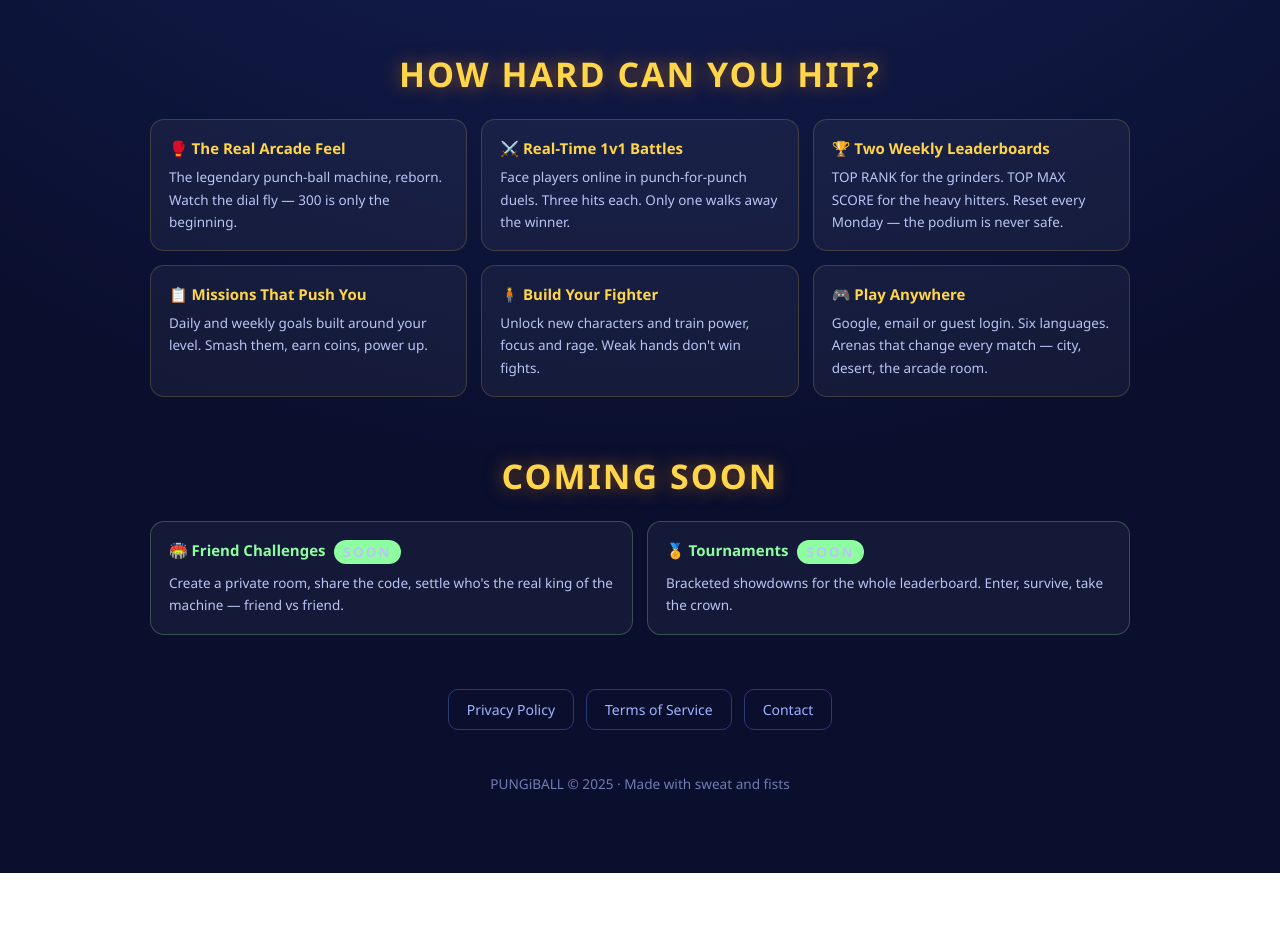
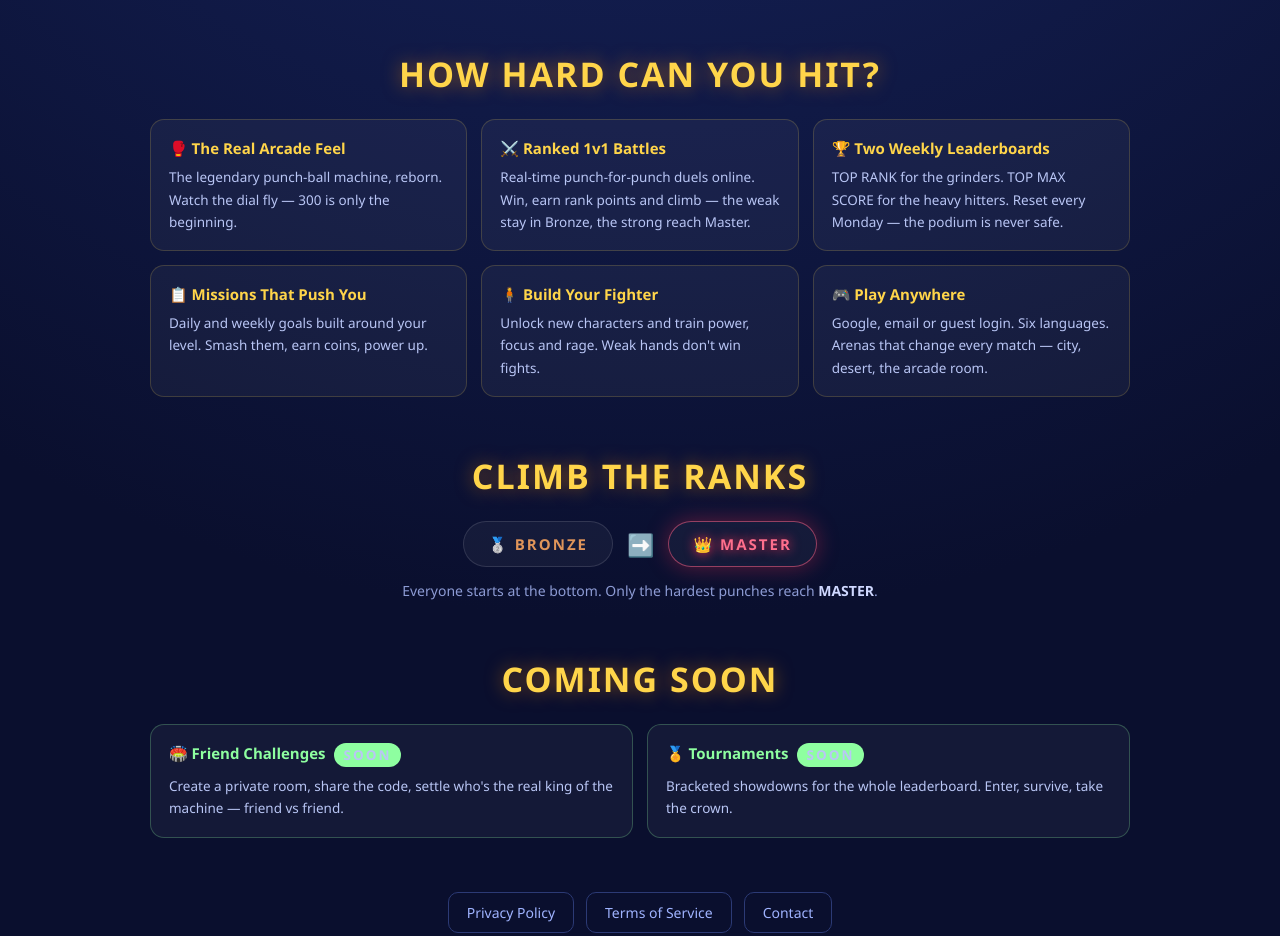
Before and after one commit to crewq55/pungiball-site, a plain HTML site: page index.html in a window 1280 px wide. Shown: the part 1020-1956 px from the top of the page. Before the commit the page ends 1893 px from the top, so only its background shows below. Drawn offline with Linux system fonts and the light colour scheme.

Commit message:
Sezione CLIMB THE RANKS: Bronze -> Master

```diff
--- a/index.html
+++ b/index.html
@@ -55,6 +55,21 @@
   .feat b { display: block; color: #ffd54a; font-size: 15px; margin-bottom: 7px; }
   .feat span { color: #b9c6f5; font-size: 13.5px; line-height: 1.5; }
 
+  /* ---------- RANKED LADDER ---------- */
+  .ladder { display: flex; align-items: center; justify-content: center;
+            flex-wrap: wrap; gap: 14px; margin-top: 6px; }
+  .league { display: flex; align-items: center; gap: 8px; padding: 12px 24px;
+            border-radius: 999px; background: rgba(255,255,255,.045);
+            border: 1px solid rgba(255,255,255,.12); font-size: 15px;
+            font-weight: bold; letter-spacing: 2px; }
+  .lg-bronze { color: #e0955a; }
+  .lg-master { color: #ff6f8d; border-color: rgba(255,96,130,.55);
+               text-shadow: 0 0 12px #ff3050;
+               box-shadow: 0 0 22px rgba(255,48,80,.35); }
+  .arrow { color: #8d9bd4; font-size: 22px; }
+  .ladder-sub { color: #8d9bd4; font-size: 14px; margin-top: 14px; }
+  .ladder-sub b { color: #cfd8ff; }
+
   /* ---------- COMING SOON ---------- */
   .soon { margin-top: 14px; display: grid; grid-template-columns: repeat(auto-fit, minmax(250px,1fr));
           gap: 14px; text-align: left; }
@@ -97,8 +112,8 @@
   <div class="feats">
     <div class="feat"><b>&#x1F94A; The Real Arcade Feel</b>
       <span>The legendary punch-ball machine, reborn. Watch the dial fly — 300 is only the beginning.</span></div>
-    <div class="feat"><b>&#x2694;&#xFE0F; Real-Time 1v1 Battles</b>
-      <span>Face players online in punch-for-punch duels. Three hits each. Only one walks away the winner.</span></div>
+    <div class="feat"><b>&#x2694;&#xFE0F; Ranked 1v1 Battles</b>
+      <span>Real-time punch-for-punch duels online. Win, earn rank points and climb — the weak stay in Bronze, the strong reach Master.</span></div>
     <div class="feat"><b>&#x1F3C6; Two Weekly Leaderboards</b>
       <span>TOP RANK for the grinders. TOP MAX SCORE for the heavy hitters. Reset every Monday — the podium is never safe.</span></div>
     <div class="feat"><b>&#x1F4CB; Missions That Push You</b>
@@ -108,6 +123,14 @@
     <div class="feat"><b>&#x1F3AE; Play Anywhere</b>
       <span>Google, email or guest login. Six languages. Arenas that change every match — city, desert, the arcade room.</span></div>
   </div>
+
+  <h2>CLIMB THE RANKS</h2>
+  <div class="ladder">
+    <div class="league lg-bronze">&#x1F948; BRONZE</div>
+    <div class="arrow">&#x27A1;&#xFE0F;</div>
+    <div class="league lg-master">&#x1F451; MASTER</div>
+  </div>
+  <p class="ladder-sub">Everyone starts at the bottom. Only the hardest punches reach <b>MASTER</b>.</p>
 
   <h2>COMING SOON</h2>
   <div class="soon">
```
